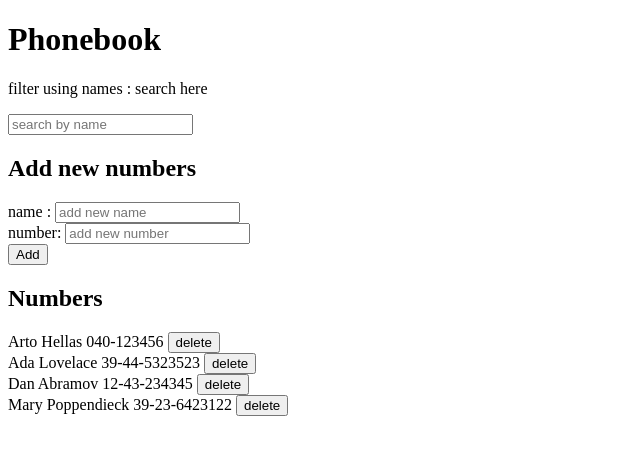
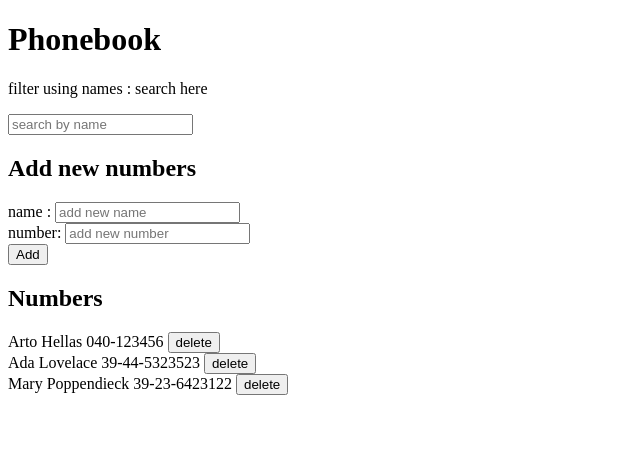
Before and after one commit to rakshithapatel08/fs-open-exercises, a React (Vite) app in the folder part2/Phonebook/: page / in a window 1280 px wide. Shown: the top 454 px of the page, without its empty margins (0-640 px from the left). Built offline with nearby package versions, Linux system fonts and the light colour scheme; data requests are answered from the project's data file.

Commit message:
exercise 2.15

```diff
--- a/part2/Phonebook/db.json
+++ b/part2/Phonebook/db.json
@@ -11,11 +11,6 @@
       "id": "2"
     },
     {
-      "name": "Dan Abramov",
-      "number": "12-43-234345",
-      "id": "3"
-    },
-    {
       "name": "Mary Poppendieck",
       "number": "39-23-6423122",
       "id": "4"
--- a/part2/Phonebook/src/App.jsx
+++ b/part2/Phonebook/src/App.jsx
@@ -3,6 +3,7 @@ import personsData from "../persons.js"
 import Filter from "./components/Filter"
 import Form from "./components/Form"
 import Display from "./components/Display"
+import axios from "axios"
 
 const App = () => {
   const [persons, setPersons] = useState([])
@@ -23,7 +24,14 @@ const App = () => {
     persons.forEach(person => {
       console.log(newname)
       if (person.name.toLowerCase() === newname.toLowerCase()) {
-        alert(`${newname} already exists in the phonebook`)
+        const confirmUpdate = window.confirm(`${newname} already exists in the phonebook,replace the old number with new one?`)
+        if(confirmUpdate){
+          const changedPerson = {...person,number:newnumber}
+          console.log(changedPerson)
+          axios.put(`http://localhost:3001/persons/${person.id}`,changedPerson)
+          .then(res=>res.data)
+          .then(data => setPersons(persons.map(p => p.id != person.id ? p : data)))
+        }
         flag = 1;
         setNewname("")
         setNewnumber("")
```
